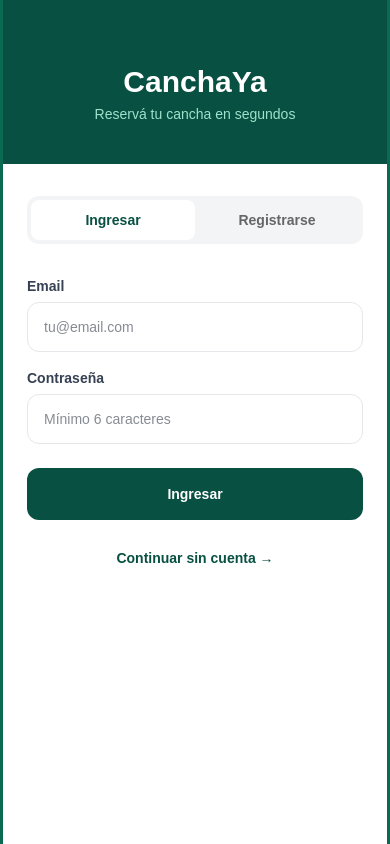
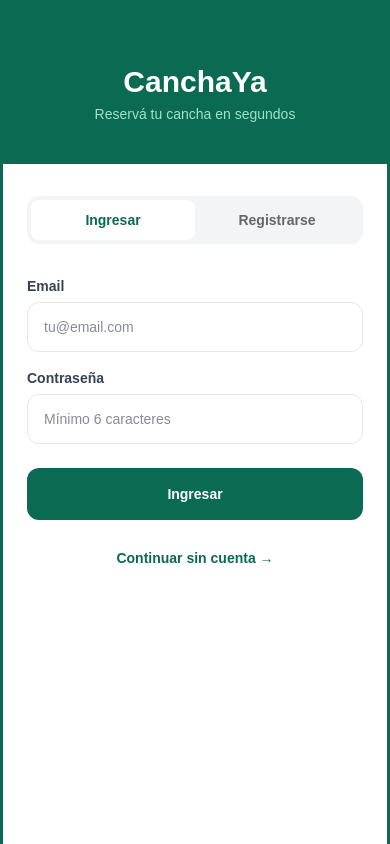
Before and after one commit to juancruzolivera28/canchaya-web, a Next.js app: page /login in a window 390 px wide. Built offline with nearby package versions, Linux system fonts and the light colour scheme; no server answers.

Commit message:
fix color isla dinamica iphone

```diff
--- a/pages/login.tsx
+++ b/pages/login.tsx
@@ -35,7 +35,7 @@
 
   return (
     <div className="max-w-sm mx-auto min-h-screen bg-white flex flex-col">
-      <div style={{ backgroundColor: '#085041' }} className="px-6 pt-16 pb-10 text-center">
+      <div style={{ backgroundColor: '#0a6b52' }} className="px-6 pt-16 pb-10 text-center">
         <h1 className="text-white text-3xl font-bold">CanchaYa</h1>
         <p style={{ color: '#9FE1CB' }} className="text-sm mt-1">Reservá tu cancha en segundos</p>
       </div>
@@ -47,7 +47,7 @@
             className="flex-1 py-2.5 rounded-lg text-sm font-bold transition-all"
             style={{
               backgroundColor: modo === 'login' ? 'white' : 'transparent',
-              color: modo === 'login' ? '#085041' : '#666',
+              color: modo === 'login' ? '#0a6b52' : '#666',
             }}
           >
             Ingresar
@@ -57,7 +57,7 @@
             className="flex-1 py-2.5 rounded-lg text-sm font-bold transition-all"
             style={{
               backgroundColor: modo === 'registro' ? 'white' : 'transparent',
-              color: modo === 'registro' ? '#085041' : '#666',
+              color: modo === 'registro' ? '#0a6b52' : '#666',
             }}
           >
             Registrarse
@@ -114,7 +114,7 @@
           onClick={handleSubmit}
           disabled={cargando}
           className="w-full py-4 rounded-xl font-bold text-white text-sm"
-          style={{ backgroundColor: cargando ? '#9FE1CB' : '#085041' }}
+          style={{ backgroundColor: cargando ? '#9FE1CB' : '#0a6b52' }}
         >
           {cargando ? 'Cargando...' : modo === 'login' ? 'Ingresar' : 'Crear cuenta'}
         </button>
@@ -122,7 +122,7 @@
         <button
           onClick={() => router.push('/')}
           className="w-full py-4 text-sm font-bold mt-3"
-          style={{ color: '#085041' }}
+          style={{ color: '#0a6b52' }}
         >
           Continuar sin cuenta →
         </button>
```
